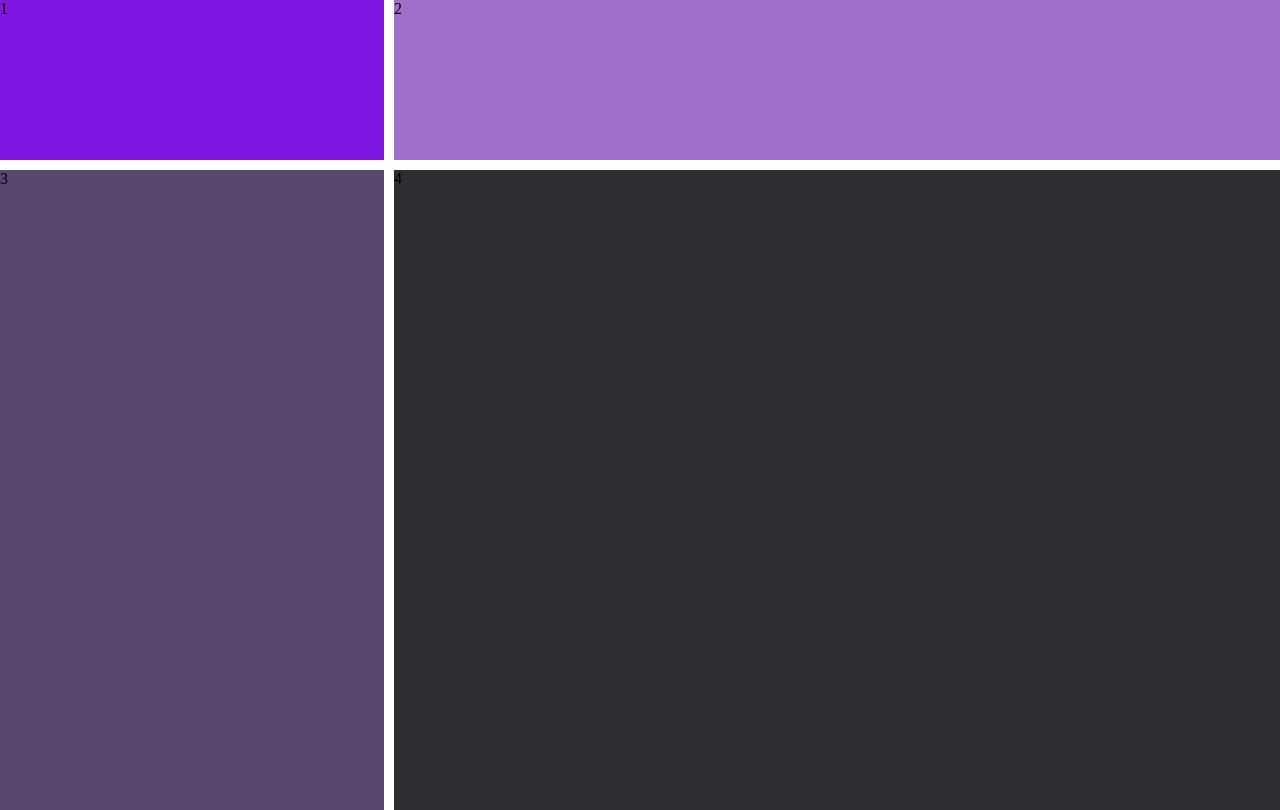
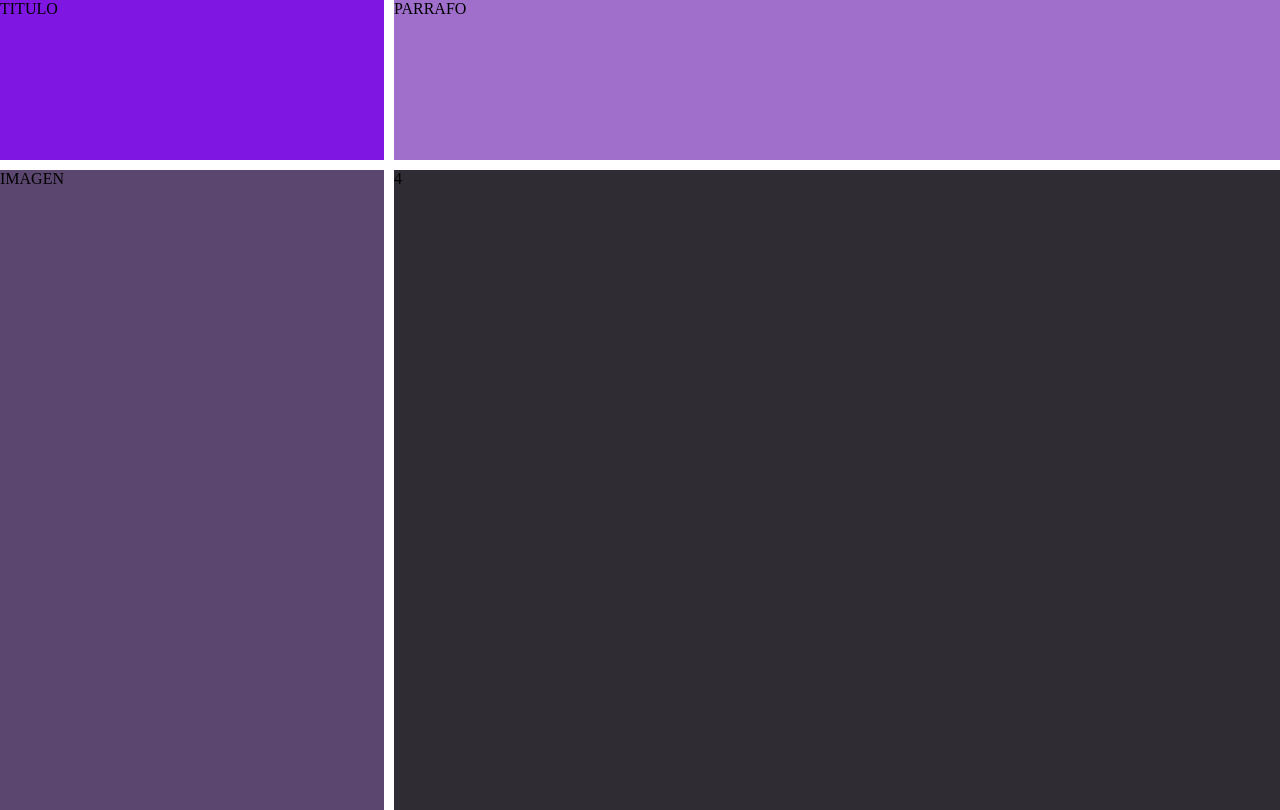
Before and after one commit to FedericoCagni/clase-github, a plain HTML site: page index.html in a window 1280 px wide. Drawn offline with Linux system fonts and the light colour scheme.

Commit message:
cambios en el index

```diff
--- a/index.html
+++ b/index.html
@@ -12,9 +12,9 @@
 <body>
     <!-- ejemplo de grid -->
     <div class="padre ">
-        <div class="hijoUno">1</div>
-        <div class="hijoDos">2</div>
-        <div class="hijoTres">3</div>
+        <div class="hijoUno">TITULO</div>
+        <div class="hijoDos">PARRAFO</div>
+        <div class="hijoTres">IMAGEN</div>
         <div class="hijoCuatro">4</div>
     </div>
 
```
